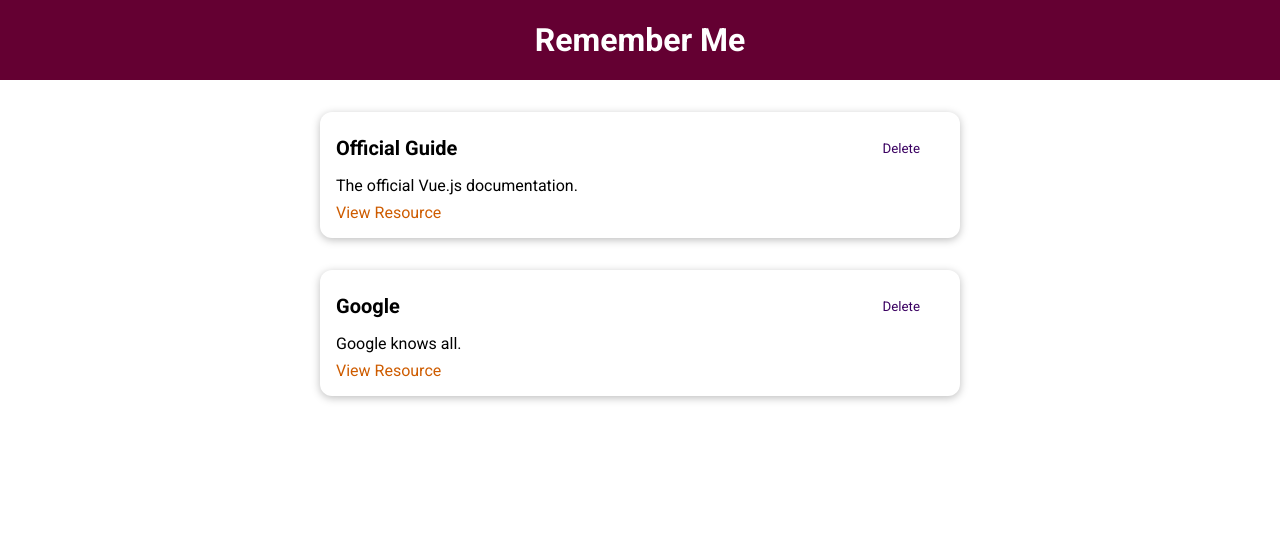
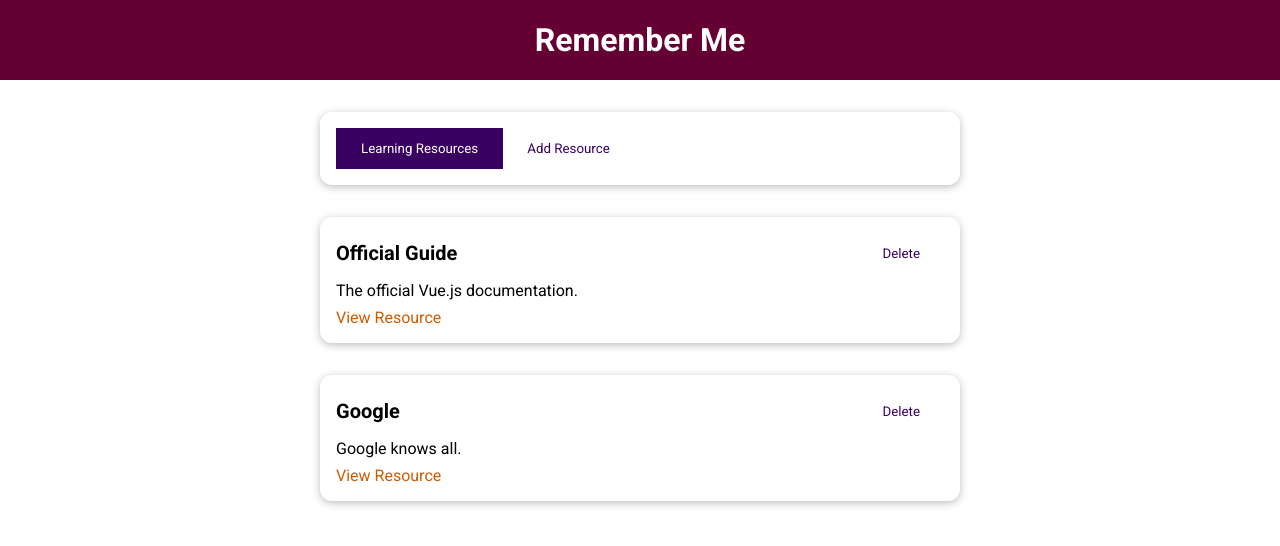
Before and after one commit to butters5789/vue-tcg-learning-resources-app, a Vue app: page / in a window 1280 px wide. Shown: the top 546 px of the page. Built offline with nearby package versions, Linux system fonts and the light colour scheme.

Commit message:
add navigation

```diff
--- a/src/App.vue
+++ b/src/App.vue
@@ -1,34 +1,16 @@
 <template>
   <the-header title="Remember Me"></the-header>
-  <learning-resources :resources="learningResources"></learning-resources>
+  <the-resources></the-resources>
 </template>
 
 <script>
-import LearningResources from './components/learning-resources/LearningResources.vue';
 import TheHeader from './components/layouts/TheHeader.vue';
+import TheResources from './components/learning-resources/TheResources.vue';
 
 export default {
   components: {
-    LearningResources,
     TheHeader,
-  },
-  data() {
-    return {
-      learningResources: [
-        {
-          id: 'official-guide',
-          title: 'Official Guide',
-          description: 'The official Vue.js documentation.',
-          link: 'https://www.vuejs.org',
-        },
-        {
-          id: 'google',
-          title: 'Google',
-          description: 'Google knows all.',
-          link: 'https://www.google.com',
-        },
-      ],
-    };
+    TheResources,
   },
 };
 </script>
--- /dev/null
+++ b/src/components/learning-resources/AddResource.vue
@@ -0,0 +1,13 @@
+<template>
+  <h2>Add Resource</h2>
+</template>
+
+<script>
+export default {
+
+}
+</script>
+
+<style>
+
+</style>
--- a/src/components/learning-resources/LearningResources.vue
+++ b/src/components/learning-resources/LearningResources.vue
@@ -17,7 +17,7 @@
   components: {
     LearningResource,
   },
-  props: {
+  inject: {
     resources: {
       type: Array,
       required: true,
--- /dev/null
+++ b/src/components/learning-resources/TheResources.vue
@@ -0,0 +1,72 @@
+<template>
+  <base-card>
+    <base-button
+      type="button"
+      :mode="learningResourcesButtonMode"
+      @click="setSelectedTab('learning-resources')"
+    >
+      Learning Resources
+    </base-button>
+
+    <base-button
+      type="button"
+      :mode="addResourceButtonMode"
+      @click="setSelectedTab('add-resource')"
+    >
+      Add Resource
+    </base-button>
+  </base-card>
+
+  <component :is="selectedTab"></component>
+</template>
+
+<script>
+import AddResource from './AddResource.vue';
+import LearningResources from './LearningResources.vue';
+
+export default {
+  components: {
+    AddResource,
+    LearningResources,
+  },
+  data() {
+    return {
+      learningResources: [
+        {
+          id: 'official-guide',
+          title: 'Official Guide',
+          description: 'The official Vue.js documentation.',
+          link: 'https://www.vuejs.org',
+        },
+        {
+          id: 'google',
+          title: 'Google',
+          description: 'Google knows all.',
+          link: 'https://www.google.com',
+        },
+      ],
+      selectedTab: 'learning-resources',
+    };
+  },
+  provide() {
+    return {
+      resources: this.learningResources,
+    };
+  },
+  computed: {
+    learningResourcesButtonMode() {
+      return this.selectedTab === 'learning-resources' ? null : 'flat';
+    },
+    addResourceButtonMode() {
+      return this.selectedTab === 'add-resource' ? null : 'flat';
+    },
+  },
+  methods: {
+    setSelectedTab(tab) {
+      this.selectedTab = tab;
+    },
+  },
+};
+</script>
+
+<style></style>
```
